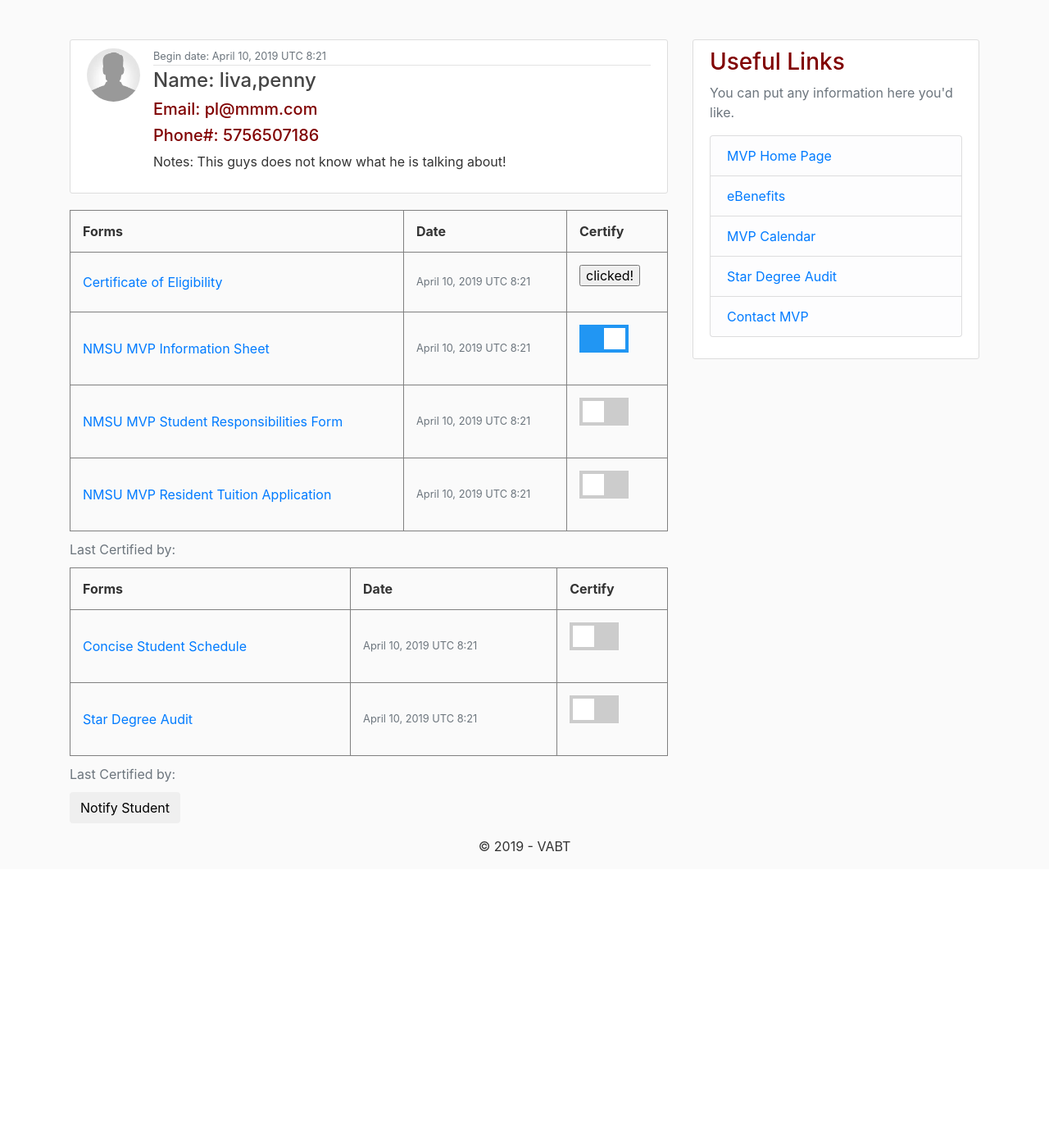
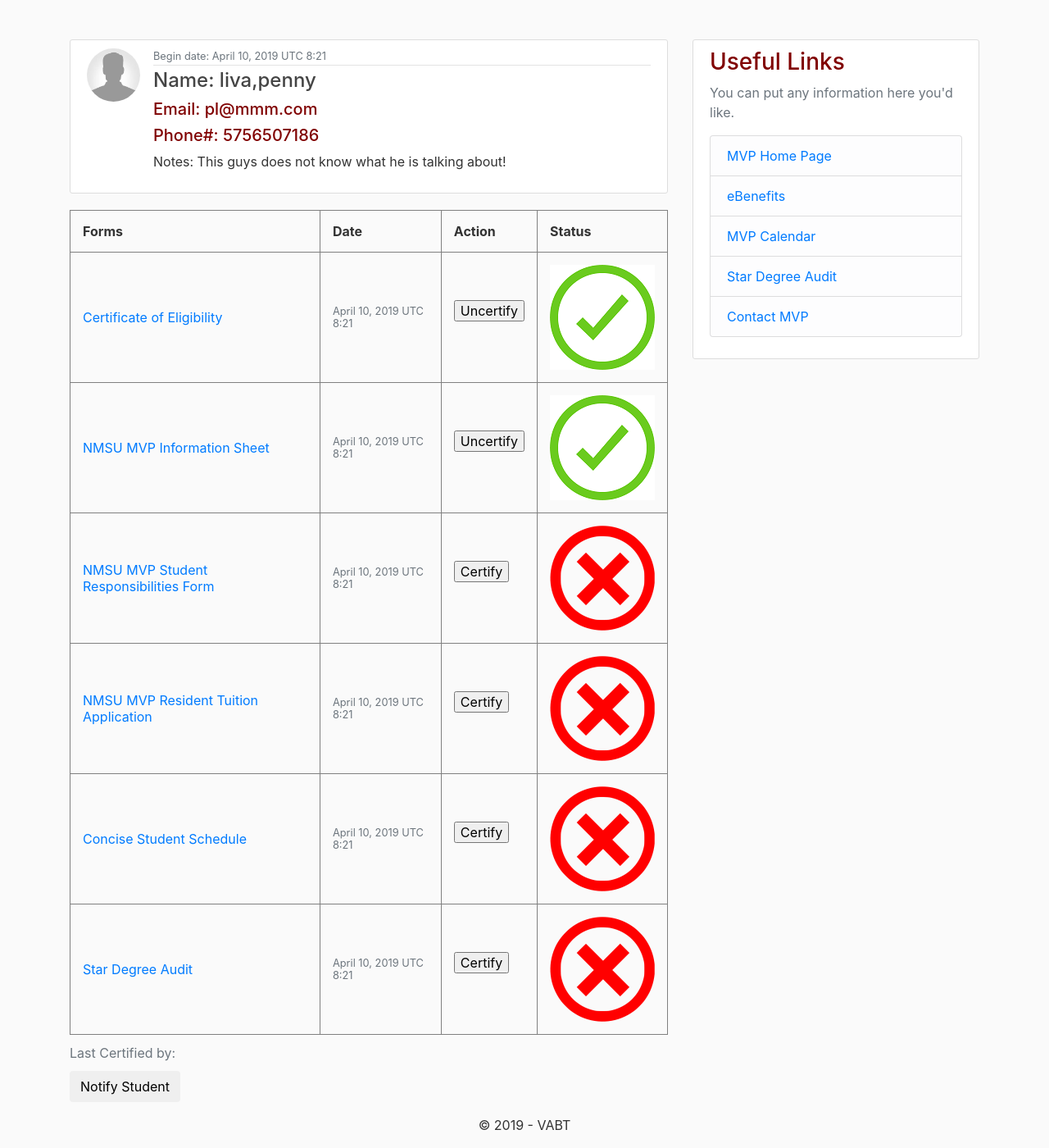
Before and after one commit to McGovern95/VABT, a Django app: a page that uses VABT/dashboard/templates/dashboard/user_posts.html in a window 1280 px wide. Shown: the part 56-1456 px from the top of the page at 82% size. Before the commit the page ends 1094 px from the top, so only its background shows below. Run offline with Django 3.2, Linux system fonts and the light colour scheme; data comes from the database, SQL or seed files in the repository; both versions use the stored data as it was after the commit; parts of the project's set-up code (start-up, migrations or seed data) failed here and were passed over; some libraries are stand-ins or nearby versions.

Commit message:
pretty biblical push!

```diff
--- a/VABT/dashboard/templates/dashboard/user_posts.html
+++ b/VABT/dashboard/templates/dashboard/user_posts.html
@@ -24,31 +24,33 @@
         <tr>
             <th>Forms</th>
             <th>Date</th>
-            <th>Certify</th>
-            </tr>
+            <th>Action</th>
+            <th>Status</th>
+
+        </tr>
             <tr>
             <td><a href="https://www.va.gov/education/how-to-apply/">Certificate of Eligibility</a></td>
             <td><small class="text-muted">{{ post.date_began|date:"F d, Y T g:i" }}</small></td>
-            <td><form method="get" action="#" enctype="multipart/form-data">
+            <td><form method="get">
 
 
-                    <input type="submit" value="clicked!" name="boolcoecert"  />
+                    <input type="submit" {% if post.Certificate_of_eligibility == False %} value="Certify"{% endif %} {% if post.Certificate_of_eligibility == True %} value="Uncertify"{% endif %} name="boolcoecert"  />
 
             </form>
             </td>
+            <td>{% if post.Certificate_of_eligibility == False %} <img src="/media/red_check.png">{% endif %} {% if post.Certificate_of_eligibility == True %} <img src="/media/green_check.png">{% endif %}</td>
             </tr>
         <tr>
         <td><a href="https://mvp.nmsu.edu/files/2018/09/MVP-Information-Sheet.pdf">NMSU MVP Information Sheet</a></td>
         <td><small class="text-muted">{{ post.date_began|date:"F d, Y T g:i" }}</small></td>
-        <td><form method="post" onclick="myFunc()" enctype="multipart/form-data">
-            {% csrf_token %}
-            {{ form.as_p }}
-            <label class="switch">
-                <input type="checkbox" {% if post.MVP_information_sheet == False %} unchecked {% endif %} {% if post.MVP_information_sheet == True %} checked {% endif %}>
-                <span class="slider"></span>
-            </label>
+        <td><form method="get">
+
+                    <input type="submit" {% if post.MVP_information_sheet == False %} value="Certify"{% endif %} {% if post.MVP_information_sheet == True %} value="Uncertify"{% endif %} name="boolinfocert"  />
+
             </form>
         </td>
+        <td>{% if post.MVP_information_sheet == False %} <img src="/media/red_check.png">{% endif %} {% if post.MVP_information_sheet == True %} <img src="/media/green_check.png">{% endif %}</td>
+
         </tr>
         <tr>
                 {%if post.student.userextended.chapter == '30' or post.student.userextended.chapter == '1606' or post.student.userextended.chapter == '35' %}
@@ -59,65 +61,53 @@
                     <td><a href="https://mvp.nmsu.edu/files/2018/06/Ch_33_Student_Responsibilities.pdf">NMSU MVP Student Responsibilities Form</a></td>
                 {%endif%}
         <td><small class="text-muted">{{ post.date_began|date:"F d, Y T g:i" }}</small></td>
-        <td><form method="post" onclick="myFunc()" enctype="multipart/form-data">
-            {% csrf_token %}
-            {{ form.as_p }}
-            <label class="switch">
-                <input type="checkbox" {% if post.Student_responsibility == False %} unchecked {% endif %} {% if post.Student_responsibility == True %} checked {% endif %}>
-                <span class="slider"></span>
-            </label>
+        <td><form method="get" >
+
+                    <input type="submit" {% if post.Student_responsibility == False %} value="Certify"{% endif %} {% if post.Student_responsibility == True %} value="Uncertify"{% endif %} name="boolrespcert"  />
+
             </form>
         </td>
+        <td>{% if post.Student_responsibility == False %} <img src="/media/red_check.png">{% endif %} {% if post.Student_responsibility == True %} <img src="/media/green_check.png">{% endif %}</td>
+
         </tr>
             <tr>
         <td><a href="https://mvp.nmsu.edu/files/2018/08/MVP_Waiver.pdf">NMSU MVP Resident Tuition Application </a></td>
         <td><small class="text-muted">{{ post.date_began|date:"F d, Y T g:i" }}</small></td>
-        <td><form method="post" onclick="myFunc()" enctype="multipart/form-data">
-            {% csrf_token %}
-            {{ form.as_p }}
-            <label class="switch">
-                <input type="checkbox" {% if post.Resident_tuition_app == False %} unchecked {% endif %} {% if  post.Resident_tuition_app == True %} checked {% endif %}>
-                <span class="slider"></span>
-            </label>
+        <td><form method="get" >
+
+                    <input type="submit" {% if post.Resident_tuition_app == False %} value="Certify"{% endif %} {% if post.Resident_tuition_app == True %} value="Uncertify"{% endif %} name="booltuition"  />
+
             </form>
         </td>
+        <td>{% if post.Resident_tuition_app == False %} <img src="/media/red_check.png">{% endif %} {% if post.Resident_tuition_app == True %} <img src="/media/green_check.png">{% endif %}</td>
+
         </tr>
-    </table>
 
-    {% if post.student.userextended.chapter == '33' or post.student.userextended.chapter == '30' or post.student.userextended.chapter == '35' or post.student.userextended.chapter == '35' %}
-    <table style="width:100%">
-            <caption>Last Certified by:</caption>
-            <tr>
-                <th>Forms</th>
-                <th>Date</th>
-                <th>Certify</th>
-                </tr>
+
+   <!-- {% if post.student.userextended.chapter == '33' or post.student.userextended.chapter == '30' or post.student.userextended.chapter == '35' or post.student.userextended.chapter == '35' %} -->
+
                 <tr>
-                <td><a href="https://my.nmsu.edu">Concise Student Schedule</a></td>
-                <td><small class="text-muted">{{ post.date_began|date:"F d, Y T g:i" }}</small></td>
-                <td><form method="post" onclick="myFunc()" enctype="multipart/form-data">
-                    {{ block.super }}
+                    <td><a href="https://my.nmsu.edu">Concise Student Schedule</a></td>
+                    <td><small class="text-muted">{{ post.date_began|date:"F d, Y T g:i" }}</small></td>
+                    <td>
+                    <form method="get" >
+                        <input type="submit" {% if post.Concise_student_schedule == False %} value="Certify"{% endif %} {% if post.Concise_student_schedule == True %} value="Uncertify"{% endif %} name="boolconcise"  />
+                     </form>
+                    </td>
+                    <td>{% if post.Concise_student_schedule == False %} <img src="/media/red_check.png">{% endif %} {% if post.Concise_student_schedule == True %} <img src="/media/green_check.png">{% endif %}</td>
 
-                    <label class="switch" action="">
-                        <input type="checkbox" value="clicked!" name="_make-unique" {% if post.Student_responsibility == False %} unchecked {% endif %} {% if post.Student_responsibility == True %} checked {% endif %}>
 
-                        <span class="slider"></span>
-                    </label>
-                    </form>
-                </td>
                 </tr>
             <tr>
             <td><a href="https://degreeaudit.nmsu.edu/">Star Degree Audit</a></td>
             <td><small class="text-muted">{{ post.date_began|date:"F d, Y T g:i" }}</small></td>
-            <td><form method="post" onclick="myFunc()" enctype="multipart/form-data">
-                {% csrf_token %}
-                {{ form.as_p }}
-                <label class="switch">
-                    <input type="checkbox" {% if post.Star_degree_audit == False %} unchecked {% endif %} {% if post.Star_degree_audit == True %} checked {% endif %}>
-                    <span class="slider"></span>
-                </label>
-                </form>
+            <td>
+            <form method="get" >
+                        <input type="submit" {% if post.Star_degree_audit == False %} value="Certify"{% endif %} {% if post.Star_degree_audit == True %} value="Uncertify"{% endif %} name="boolaudit"  />
+            </form>
             </td>
+            <td>{% if post.Star_degree_audit == False %} <img src="/media/red_check.png">{% endif %} {% if post.Star_degree_audit == True %} <img src="/media/green_check.png">{% endif %}</td>
+
             </tr>
     </table>
 {% endif %}
--- a/VABT/dashboard/views.py
+++ b/VABT/dashboard/views.py
@@ -16,7 +16,7 @@ from django.views.generic import (
         )
 from .models import Post
 from .models import User
-from .forms import  CertForm, MVPForm, StudResponForm, ResidTuitAppForm, ConcStudSchedForm, StarDegAuditForm, Cert1Form
+from .forms import  CertForm, MVPForm, StudResponForm, ResidTuitAppForm, ConcStudSchedForm, StarDegAuditForm
 from django.core.mail import EmailMessage
 #from django.http import HttpResponse
 #Create your views here.
@@ -80,14 +80,61 @@ class UserPostListView(ListView):
             if(studentcert.Certificate_of_eligibility == False):
                studentcert.Certificate_of_eligibility = True
                studentcert.save()
-               messages.success(request, f' set to True')
+              # messages.success(request, f' set to True')
             elif(studentcert.Certificate_of_eligibility == True):
                 studentcert.Certificate_of_eligibility = False
                 studentcert.save()
-                messages.success(request, f' set to False')
+               # messages.success(request, f' set to False')
 
+        if(request.GET.get('boolinfocert')):
+            if(studentcert.MVP_information_sheet == False):
+               studentcert.MVP_information_sheet = True
+               studentcert.save()
+              # messages.success(request, f' set to True')
+            elif(studentcert.MVP_information_sheet == True):
+                studentcert.MVP_information_sheet = False
+                studentcert.save()
+               # messages.success(request, f' set to False')
 
+        if(request.GET.get('boolrespcert')):
+            if(studentcert.Student_responsibility == False):
+               studentcert.Student_responsibility = True
+               studentcert.save()
+              # messages.success(request, f' set to True')
+            elif(studentcert.Student_responsibility == True):
+                studentcert.Student_responsibility = False
+                studentcert.save()
+               # messages.success(request, f' set to False')
 
+        if(request.GET.get('booltuition')):
+            if(studentcert.Resident_tuition_app == False):
+               studentcert.Resident_tuition_app = True
+               studentcert.save()
+              # messages.success(request, f' set to True')
+            elif(studentcert.Resident_tuition_app == True):
+                studentcert.Resident_tuition_app = False
+                studentcert.save()
+               # messages.success(request, f' set to False')
+
+        if(request.GET.get('boolconcise')):
+            if(studentcert.Concise_student_schedule == False):
+               studentcert.Concise_student_schedule = True
+               studentcert.save()
+              # messages.success(request, f' set to True')
+            elif(studentcert.Concise_student_schedule == True):
+                studentcert.Concise_student_schedule = False
+                studentcert.save()
+               # messages.success(request, f' set to False')
+
+        if(request.GET.get('boolaudit')):
+            if(studentcert.Star_degree_audit == False):
+               studentcert.Star_degree_audit = True
+               studentcert.save()
+              # messages.success(request, f' set to True')
+            elif(studentcert.Star_degree_audit == True):
+                studentcert.Star_degree_audit = False
+                studentcert.save()
+               # messages.success(request, f' set to False')
 
         if(studentcert.Certificate_of_eligibility == False ):
             message1 = "Certificate of eligibility (COE) \n"
```
Also changed, not shown: VABT/db.sqlite3.
